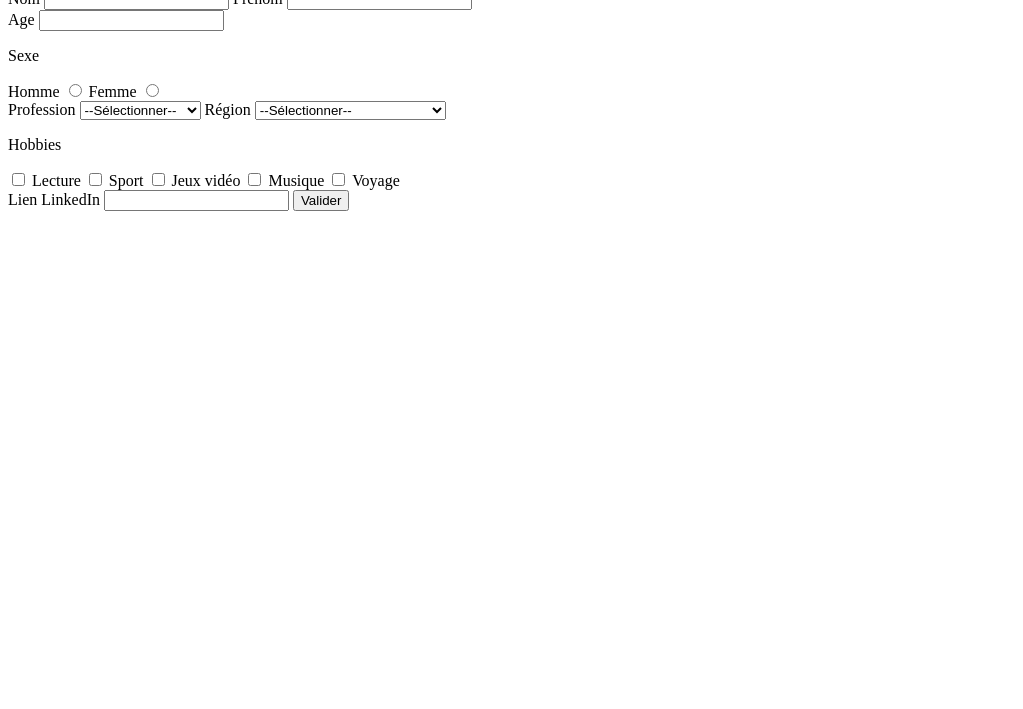
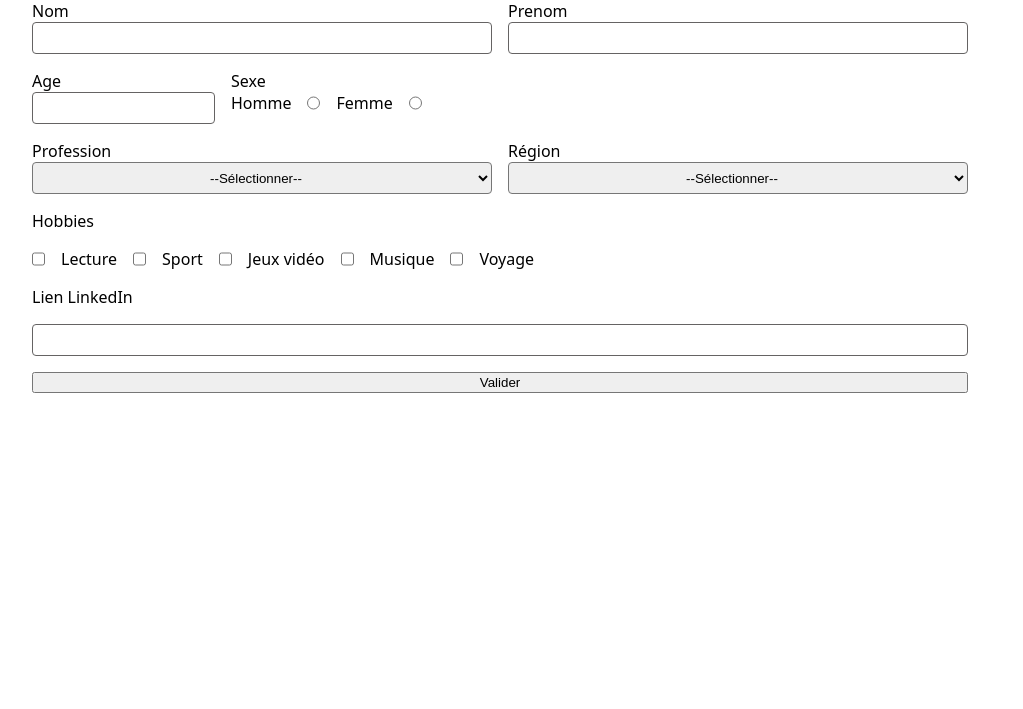
Before and after one commit to Alexandre-Mateos/tp-formulaire, a plain HTML site: page index.html in a window 1280 px wide. Shown: the part 91-800 px from the top of the page, without its empty margins (0-1023 px from the left). Drawn offline with Linux system fonts and the light colour scheme.

Commit message:
ajout d'un peu de style

```diff
--- a/assets/scripts/script.js
+++ b/assets/scripts/script.js
@@ -22,6 +22,7 @@ form.addEventListener('submit', (e) => {
     myRegionIs();
     myHobbiesAre();
     mySocialProfil();
+    card.classList.add(styleCard);
 })
 
 // fonction qui récupère mon nom et mon prénom
--- a/assets/styles/styles.css
+++ b/assets/styles/styles.css
@@ -0,0 +1,48 @@
+*{
+    box-sizing: border-box;
+    margin: 0;
+}
+body{
+    font-family: system-ui, -apple-system, BlinkMacSystemFont, 'Segoe UI', Roboto, Oxygen, Ubuntu, Cantarell, 'Open Sans', 'Helvetica Neue', sans-serif;
+}
+.form-container{
+    max-width: 1000px;
+    display: flex;
+    flex-direction: column;
+    gap: 1rem;
+    padding: 2rem;
+}
+label{
+   display:block;
+}
+input{
+    border: solid 1px rgb(101, 99, 99);
+}
+.grand-input{
+    border-radius: 0.25rem;
+    height: 2rem;
+}
+.en-ligne{
+    display: flex;
+    flex-direction: row;
+    gap: 1rem;
+}
+.full-width{
+    flex: 1;
+}
+.full-width input{
+    width: 100%;
+}
+.full-width select{
+    width: 100%;
+    text-align: center;
+}
+.card-container{
+    padding: 2rem;
+}
+.styleCard{
+    padding: 0.5rem;
+    border: solid 1px gray;
+    border-radius: 1rem;
+    box-shadow: 10px 5px 5px gray;
+}
--- a/index.html
+++ b/index.html
@@ -1,34 +1,44 @@
 <!DOCTYPE html>
 <html lang="en">
   <head>
-    <meta charset="UTF-8">
-    <meta name="viewport" content="width=device-width, initial-scale=1.0">
+    <meta charset="UTF-8" />
+    <meta name="viewport" content="width=device-width, initial-scale=1.0" />
     <title>Document</title>
     <script src="assets/scripts/script.js" defer></script>
+    <link rel="stylesheet" href="assets/styles/styles.css" />
   </head>
   <body>
+    <form id="formulaire" class="form-container">
       <h1>Formulaire Profil</h1>
-    <form id="formulaire">
+      <div class="en-ligne">
+        <div class="full-width">
+          <label for="nom">Nom</label>
+          <input type="text" id="nom" class="grand-input"/>
+        </div>
+        <div class="full-width">
+          <label for="prenom">Prenom</label>
+          <input type="text" id="prenom" class="grand-input"/>
+        </div>
+      </div>
+      <div class="en-ligne">
         <div>
-            <label for="nom">Nom</label>
-            <input type="text" id="nom">
-            <label for="prenom">Prenom</label>
-            <input type="text" id="prenom">
+          <label for="age">Age</label>
+          <input type="number" id="age" class="grand-input full-width"/>
         </div>
         <div>
-            <label for="age">Age</label>
-            <input type="number" id="age">
-            <div>
           <p>Sexe</p>
+          <div class="en-ligne">
             <label for="homme">Homme</label>
-                <input type="radio" id="Homme" name="sexe" class="gender" >
+            <input type="radio" id="Homme" name="sexe" class="gender" />
             <label for="femme">Femme</label>
-                <input type="radio" id="Femme" name="sexe" class="gender" >
+            <input type="radio" id="Femme" name="sexe" class="gender" />
           </div>
         </div>
-        <div>
+      </div>
+      <div class="en-ligne">
+        <div class="full-width">
           <label for="profession">Profession</label>
-            <select name="profession" id="profession">
+          <select name="profession" id="profession" class="grand-input ">
             <option value="">--Sélectionner--</option>
             <option value="Etudiant(e)">Etudiant(e)</option>
             <option value="Développeur(se)">Développeur(se)</option>
@@ -36,33 +46,65 @@
             <option value="Designer">Designer</option>
             <option value="Autre">Autre</option>
           </select>
+        </div>
+        <div class="full-width">
           <label for="region">Région</label>
-            <select name="region" id="region">
+          <select name="region" id="region" class="grand-input">
             <option value="">--Sélectionner--</option>
             <option value="Île-de-France">Île-de-France</option>
-                <option value="Provence-Alpes-Côte d’Azur">Provence-Alpes-Côte d’Azur</option>
+            <option value="Provence-Alpes-Côte d’Azur">
+              Provence-Alpes-Côte d’Azur
+            </option>
             <option value="Bretagne">Bretagne</option>
             <option value="Grand Est">Grand Est</option>
             <option value="Auvergne-Rhône-Alpes">Auvergne-Rhône-Alpes</option>
           </select>
         </div>
-        <div>
+      </div>
       <p>Hobbies</p>
-            <input type="checkbox" id="lecture" name="lecture" value=" lecture" class="hobbies">
+      <div class="en-ligne">
+        <input
+          type="checkbox"
+          id="lecture"
+          name="lecture"
+          value=" lecture"
+          class="hobbies" />
         <label for="lecture">Lecture</label>
-            <input type="checkbox" id="sport" name="sport" value=" sport" class="hobbies">
+        <input
+          type="checkbox"
+          id="sport"
+          name="sport"
+          value=" sport"
+          class="hobbies" />
         <label for="sport">Sport</label>
-            <input type="checkbox" id="jeux-video" name="jeux-video" value=" jeux-video" class="hobbies">
+        <input
+          type="checkbox"
+          id="jeux-video"
+          name="jeux-video"
+          value=" jeux-video"
+          class="hobbies" />
         <label for="jeux-video">Jeux vidéo</label>
-            <input type="checkbox" id="musique" name="musique" value=" musique" class="hobbies">
+        <input
+          type="checkbox"
+          id="musique"
+          name="musique"
+          value=" musique"
+          class="hobbies" />
         <label for="musique">Musique</label>
-            <input type="checkbox" id="voyage" name="voyage" value=" voyage" class="hobbies">
+        <input
+          type="checkbox"
+          id="voyage"
+          name="voyage"
+          value=" voyage"
+          class="hobbies" />
         <label for="voyage">Voyage</label>
       </div>
       <label for="linkedin">Lien LinkedIn</label>
-        <input type="url" id="linkedin">
+      <input type="url" id="linkedin" class="grand-input"/>
       <button type="submit">Valider</button>
     </form>
+    <div class="card-container">
         <div id="recapCard"></div>
+    </div>
   </body>
 </html>
```
Lines whose indentation alone changed are shown as unchanged.
